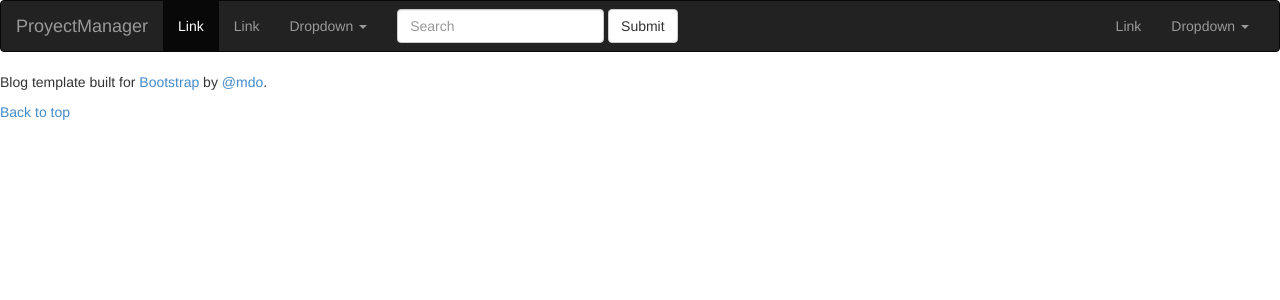
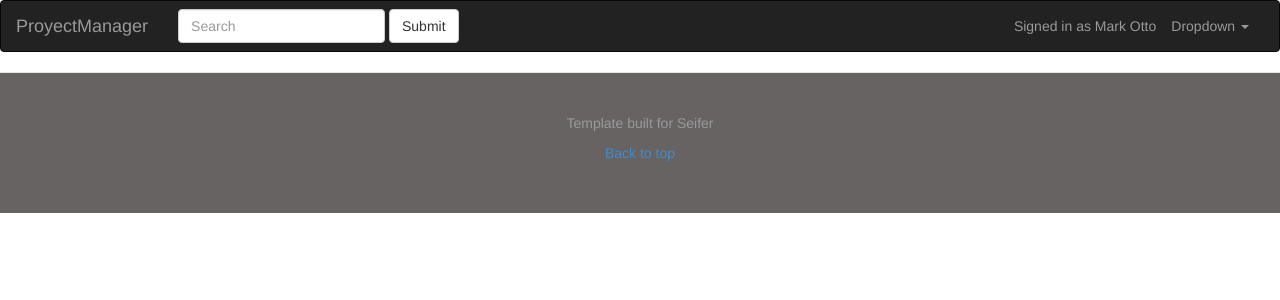
Before and after one commit to malvadaMaligna/ProjectManager, a PHP site: page /View/template.html in a window 1280 px wide. Shown: the top 300 px of the page. Run offline with PHP 8.4, Linux system fonts and the light colour scheme; some libraries are stand-ins or nearby versions.

Commit message:
Added basic template for proyect pages

```diff
--- a/View/template.html
+++ b/View/template.html
@@ -5,8 +5,8 @@
 		<meta http-equiv="X-UA-Compatible" content="IE=edge">
 		<meta name="viewport" content="width=device-width, initial-scale=1">
 		<title>Proyect Manager</title>
-		<link href="css/bootstrap.min.css" rel="stylesheet">
-		<link href="css/style.css" rel="stylesheet">
+		<link href="./www/css/bootstrap.min.css" rel="stylesheet">
+		<link href="./www/css/style.css" rel="stylesheet">
 	</head>
 	<body>
 		<nav class="navbar navbar-default navbar-inverse" role="navigation">
@@ -21,22 +21,6 @@
 					<a class="navbar-brand" href="#">ProyectManager</a>
 				</div>
 				<div class="collapse navbar-collapse" id="bs-example-navbar-collapse-1">
-					<ul class="nav navbar-nav">
-						<li class="active"><a href="#">Link</a></li>
-						<li><a href="#">Link</a></li>
-						<li class="dropdown">
-							<a href="#" class="dropdown-toggle" data-toggle="dropdown">Dropdown <b class="caret"></b></a>
-							<ul class="dropdown-menu">
-								<li><a href="#">Action</a></li>
-								<li><a href="#">Another action</a></li>
-								<li><a href="#">Something else here</a></li>
-								<li class="divider"></li>
-								<li><a href="#">Separated link</a></li>
-								<li class="divider"></li>
-								<li><a href="#">One more separated link</a></li>
-							</ul>
-						</li>
-					</ul>
 					<form class="navbar-form navbar-left" role="search">
 						<div class="form-group">
 							<input type="text" class="form-control" placeholder="Search">
@@ -44,7 +28,7 @@
 						<button type="submit" class="btn btn-default">Submit</button>
 					</form>
 					<ul class="nav navbar-nav navbar-right">
-						<li><a href="#">Link</a></li>
+						<li><p class="navbar-text navbar-right">Signed in as <a href="#" class="navbar-link">Mark Otto</a></p></li>
 						<li class="dropdown">
 							<a href="#" class="dropdown-toggle" data-toggle="dropdown">Dropdown <b class="caret"></b></a>
 							<ul class="dropdown-menu">
@@ -60,12 +44,13 @@
 			</div>
 		</nav>
 		<div class="container">
+			<!-- Code Here!!!! -->
 		</div>
 		<div class="footer">
-			<p>Blog template built for <a href="http://getbootstrap.com">Bootstrap</a> by <a href="https://twitter.com/mdo">@mdo</a>.</p>
+			<p>Template built for Seifer</p>
 			<p><a href="#">Back to top</a></p>
 		</div>
 		<script src="https://ajax.googleapis.com/ajax/libs/jquery/1.11.0/jquery.min.js"></script>
-		<script src="js/bootstrap.min.js"></script>
+		<script src="./www/js/bootstrap.min.js"></script>
 	</body>
 </html>
--- a/index.php
+++ b/index.php
@@ -2,5 +2,6 @@
 	//TODO Start proyect doc
 	//TODO Add a licence to the proyect
 	//TODO Add controller mapping
-
+	$template = file_get_contents( "./View/template.html" );
+	echo $template;
 ?>
--- a/www/css/style.css
+++ b/www/css/style.css
@@ -1,7 +1,7 @@
-footer{
+.footer{
 	padding: 40px 0;
 	color: #999;
 	text-align: center;
-	background-color: #f9f9f9;
+	background-color: #676363;
 	border-top: 1px solid #e5e5e5;
 }
```
